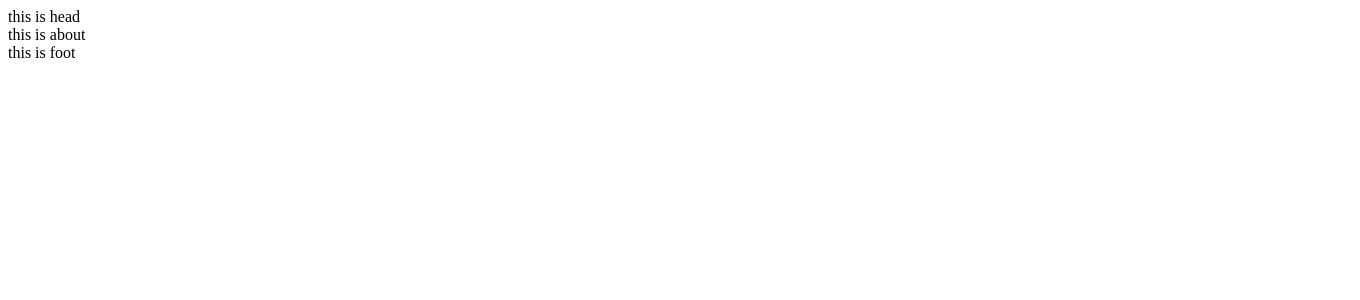
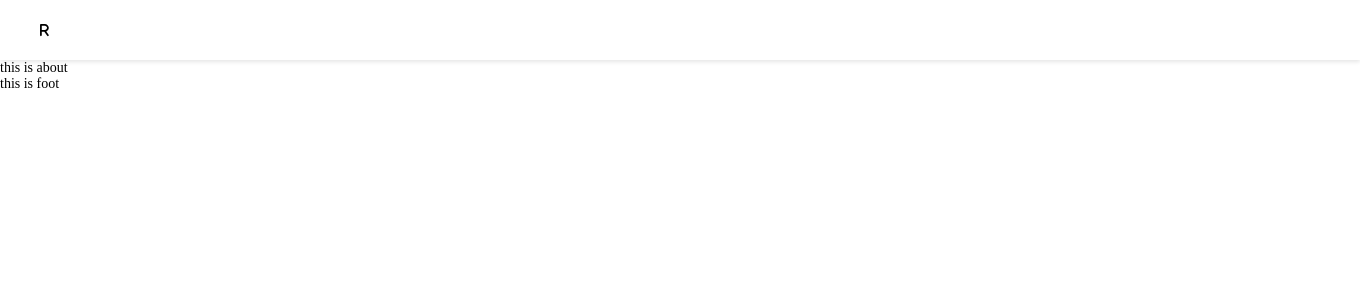
Before and after one commit to ronn97/my_space, a Vue app: page /#/about in a window 1280 px wide. Shown: the top 300 px of the page, 1360 px wide, since content can reach past the window. Built offline with nearby package versions, Linux system fonts and the light colour scheme.

Commit message:
fix udpate UI

```diff
--- a/package.json
+++ b/package.json
@@ -9,6 +9,8 @@
   },
   "dependencies": {
     "path": "^0.12.7",
+    "sass": "^1.51.0",
+    "vite-plugin-markdown": "^2.0.2",
     "vue": "^3.2.25",
     "vue-router": "^4.0.14"
   },
--- /dev/null
+++ b/src/assets/css/main.css
@@ -0,0 +1,3 @@
+body {
+  font-size: 14px;
+}
--- /dev/null
+++ b/src/assets/css/main.less
@@ -0,0 +1,3 @@
+body {
+    font-size: 14px;
+}
--- /dev/null
+++ b/src/assets/css/rest.css
@@ -0,0 +1,106 @@
+body,
+h1,
+h2,
+h3,
+h4,
+h5,
+h6,
+hr,
+p,
+blockquote,
+dl,
+dt,
+dd,
+ul,
+ol,
+li,
+pre,
+form,
+fieldset,
+legend,
+button,
+input,
+textarea,
+th,
+td {
+    margin: 0;
+    padding: 0;
+}
+
+body,
+button,
+input,
+select,
+textarea {
+    font: 12px/1.5tahoma, arial, \5b8b\4f53;
+}
+
+h1,
+h2,
+h3,
+h4,
+h5,
+h6 {
+    font-size: 100%;
+}
+
+address,
+cite,
+dfn,
+em,
+var {
+    font-style: normal;
+}
+
+code,
+kbd,
+pre,
+samp {
+    font-family: couriernew, courier, monospace;
+}
+
+small {
+    font-size: 12px;
+}
+
+ul,
+ol {
+    list-style: none;
+}
+
+a {
+    text-decoration: none;
+}
+
+a:hover {
+    text-decoration: underline;
+}
+
+sup {
+    vertical-align: text-top;
+}
+
+sub {
+    vertical-align: text-bottom;
+}
+
+legend {
+    color: #000;
+}
+
+fieldset,
+img {
+    border: 0;
+}
+
+button,
+input,
+select,
+textarea {
+    font-size: 100%;
+}
+
+table {
+    border-collapse: collapse;
+    border-spacing: 0;
+}
--- /dev/null
+++ b/src/assets/img/R.vue
@@ -0,0 +1,10 @@
+
+<template>
+  <svg width="0.63em" height="1em" viewBox="0 0 320 512"><path fill="currentColor" d="M228.7 309.7C282 288.6 320 236.8 320 176c0-79.41-64.59-144-144-144H32C14.33 32 0 46.33 0 64v384c0 17.67 14.33 32 32 32s32-14.33 32-32V320h93.43l104.5 146.6c6.25 8.75 16.09 13.42 26.09 13.42c6.422 0 12.91-1.922 18.55-5.938c14.39-10.27 17.73-30.25 7.484-44.64L228.7 309.7zM64 96.01h112c44.11 0 80 35.89 80 80s-35.89 79.1-80 79.1H64V96.01z"></path></svg>
+</template>
+
+<script>
+export default {
+  name: 'Fa6SolidR'
+}
+</script>
--- /dev/null
+++ b/src/assets/js/adaptive.js
@@ -0,0 +1,19 @@
+; (function () {
+    // 1rem = 100px;
+    function w() {
+        var r = document.documentElement;
+        var a = r.getBoundingClientRect().width;
+        if (a > 750) {
+            a = 750;
+        }
+        const rem = a / 7.5;
+        // r.transform=scale(0.8)
+        r.style.fontSize = rem + "px"
+    }
+    var t;
+    w();
+    window.addEventListener("resize", function () {
+        clearTimeout(t);
+        t = setTimeout(w, 300)
+    }, false);
+})();
--- a/src/components/head/Index.vue
+++ b/src/components/head/Index.vue
@@ -1,19 +1,28 @@
-<script>
-import { defineComponent, reactive } from 'vue'
-export default defineComponent({
-    name: "header",
-    setup() {
-
-    },
-})
+<script setup>
+import R from '@/assets/img/R.vue';
 </script>
 
 <template>
     <div id="head">
-        this is head
-
+        <div class="head_left">
+            <R />
+        </div>
+        <div class="head_right"></div>
     </div>
 </template>
 
-<style>
+<style lang="scss" scoped>
+#head {
+    width: 100%;
+    height: 0.6rem;
+    padding: 0 0.4rem;
+    box-shadow: 0px 2px 4px rgba(0, 0, 0, 0.1);
+
+    .head_right,
+    .head_left {
+        display: flex;
+        align-items: center;
+        height: 100%;
+    }
+}
 </style>
--- a/src/main.js
+++ b/src/main.js
@@ -1,6 +1,9 @@
 import { createApp } from 'vue'
 import App from './App.vue'
 import Router from './router'
+import '@/assets/js/adaptive.js'
+import '@/assets/css/rest.css'
+import '@/assets/css/main.css'
 
 /* 挂接 */
 const app = createApp(App);
--- a/vite.config.js
+++ b/vite.config.js
@@ -1,10 +1,16 @@
 import { defineConfig } from 'vite';
 import vue from '@vitejs/plugin-vue';
 import path from 'path';
+const mdPlugin = require('vite-plugin-markdown')
 
 // https://vitejs.dev/config/
 export default defineConfig({
-  plugins: [vue()],
+  plugins: [
+    vue(),
+    mdPlugin.plugin({
+      mode: ['html']
+    })
+  ],
   resolve: {
     alias: {
       // 键必须以斜线开始和结束
```
Also changed, not shown: src/views/blog/Index.vue (added, +28 -0 lines), src/components/blogItem/Index.vue (added), 1 other file (tests, documents, lock files or other folders).
